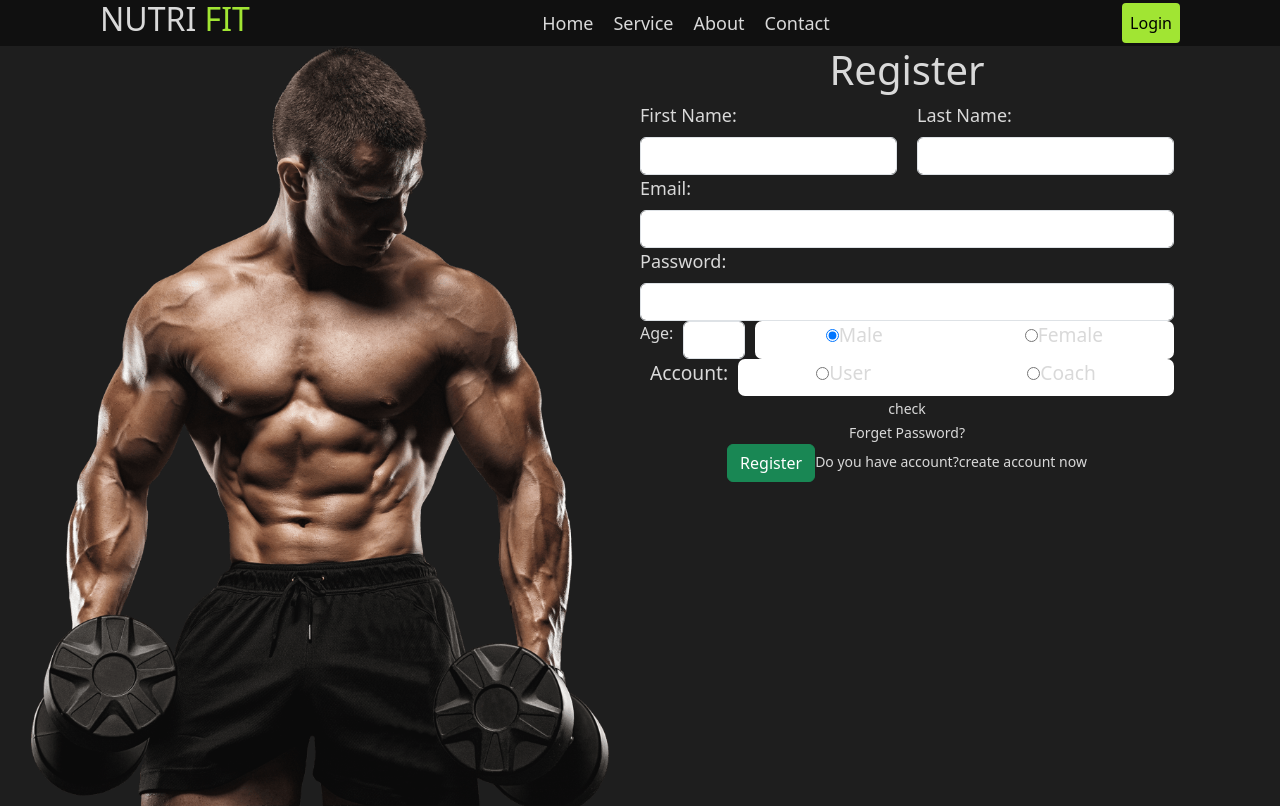
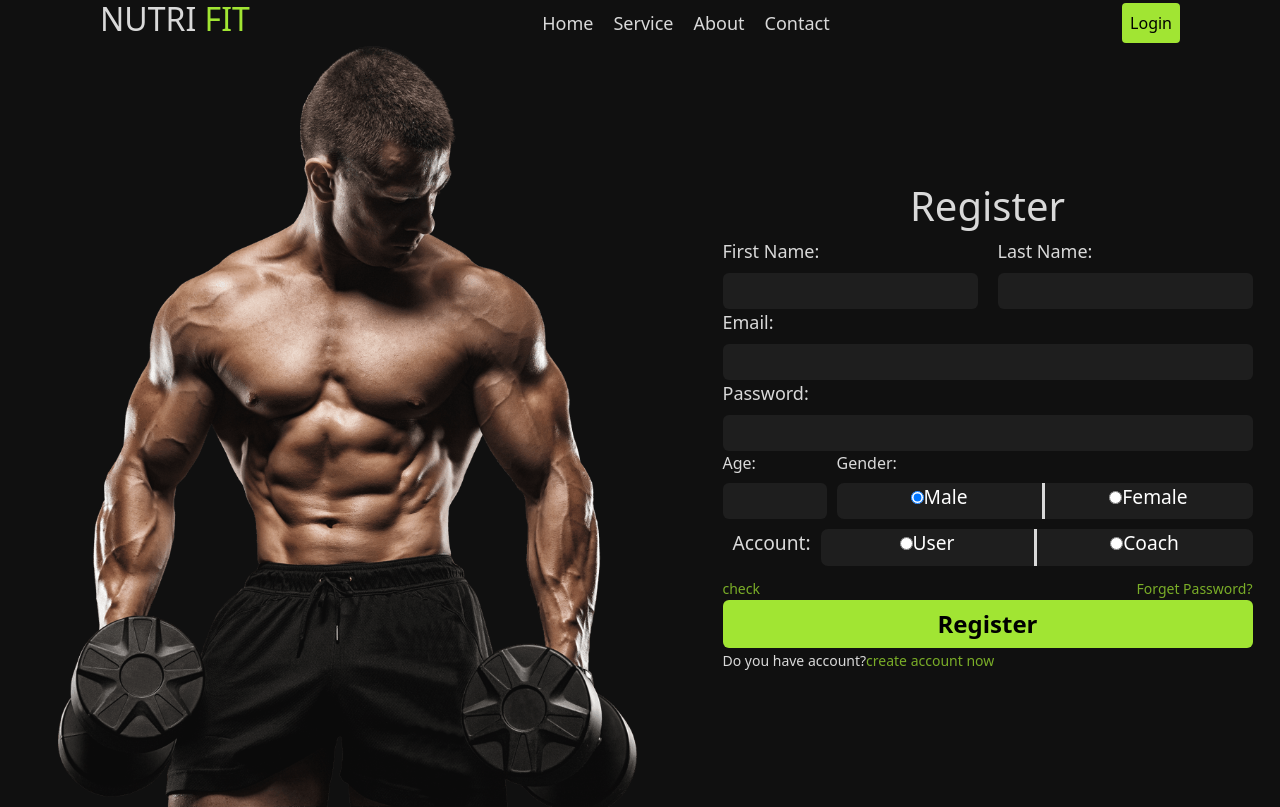
Before and after one commit to usfaql/MERAKI_Academy_Project_5_forked, a React (Create React App) app in the folder frontend/: page / in a window 1280 px wide. Built offline with nearby package versions, Linux system fonts and the light colour scheme.

Commit message:
Styling Register Page

```diff
--- a/frontend/src/components/RegisterPage/Register.css
+++ b/frontend/src/components/RegisterPage/Register.css
@@ -1,7 +1,9 @@
 .Register-Page {
-  height: 95vh;
+  height: 95.1vh;
   display: flex;
-  background-color: #1e1e1e;
+  background-color: #101010;
+  justify-content: space-around;
+
 }
 .Left-Image {
   width: 50%;
@@ -14,6 +16,14 @@
 }
 .image {
   height: 100%;
+}
+.Right-Inputs{
+  height: 100%;
+  padding: 0;
+  margin: 0;
+  display: flex;
+  flex-direction: column;
+  justify-content: center;
 }
 .FirstName-LastName {
   display: flex;
@@ -40,34 +50,45 @@
     gap: 10px;
 }
 .Age{
+    text-align: left;
     display: flex;
     width: 25%;
-    gap: 10px;
+    flex-direction: column;
 }
 .Gender{
     background-color: white;
     border-radius: 7px;
     display: flex;
-    justify-content: space-around;
     width: 100%;
     font-size: larger;
+    height:100%;
+    text-align: center;
+}
+.Gender-label{
+    text-align: left;
+    width: 100%;
+    display: flex;
+    flex-direction: column;
 }
 .Male{
+    text-align: center;
     width: 50%;
     border-right:solid #D9D9D9;
     color: #000000;
 
 }
 .Female{
+    text-align: center;
     width: 50%;
     color: #000000;
 }
 .Account{
+    margin-top: 10px;
+    margin-bottom: 10px;
     display: flex;
     gap: 10px;
     font-size: larger;
 }
-
 .User-Coach{
     background-color: white;
     border-radius: 7px;
@@ -75,3 +96,40 @@
     justify-content: space-around;
     width: 100%;
 }
+.User{
+    text-align: center;
+    width: 50%;
+    border-right:solid #D9D9D9;
+    color: #000000;
+
+}
+.Coach{
+    text-align: center;
+    width: 50%;
+    color: #000000;
+}
+.Check-Forget{
+display: flex;
+justify-content: space-between;
+
+}
+.Register-Btn Button{
+    width: 100%;
+    border: 0;
+    font-size: x-large;
+    background-color: #A1E533;
+    color : black;
+    font-weight: bold;
+}
+.doYou{
+    text-align: left;
+    cursor: pointer;
+}
+.Check , .Forget {
+    cursor: pointer;
+    color: #7aad28;
+}
+.Register-Btn Button:hover{
+    background-color: #7aad28;
+    color: #000000;
+}
--- a/frontend/src/components/RegisterPage/Register.js
+++ b/frontend/src/components/RegisterPage/Register.js
@@ -22,30 +22,67 @@ const Register = () => {
         <h1>Register</h1>
         <div className="FirstName-LastName">
           <div className="FirstName">
-            {" "}
             <Form.Label>First Name:</Form.Label>
-            <Form.Control type="text" />
+            <Form.Control
+              type="text"
+              style={{
+                backgroundColor: "#1e1e1e",
+                border: "0",
+                color: "white",
+              }}
+            />
           </div>
           <div className="LastName">
             <Form.Label>Last Name:</Form.Label>
-            <Form.Control type="text" />
+            <Form.Control
+              type="text"
+              style={{
+                backgroundColor: "#1e1e1e",
+                border: "0",
+                color: "white",
+              }}
+            />
           </div>
         </div>
         <div className="Email">
           <Form.Label>Email:</Form.Label>
-          <Form.Control type="email" />
+          <Form.Control
+            type="email"
+            style={{ backgroundColor: "#1e1e1e", border: "0", color: "white" }}
+          />
         </div>
         <div className="Password">
           <Form.Label>Password:</Form.Label>
-          <Form.Control type="password" />
+          <Form.Control
+            type="password"
+            style={{ backgroundColor: "#1e1e1e", border: "0", color: "white" }}
+          />
         </div>
         <div className="Age-Gender">
           <div className="Age">
             <Form.Label>Age:</Form.Label>
-            <Form.Control type="number" />
+            <Form.Control
+              type="number"
+              style={{
+                backgroundColor: "#1e1e1e",
+                border: "0",
+                color: "white",
+              }}
+            />
           </div>
-          <div className="Gender">
-            <label>
+
+          <div className="Gender-label">
+            <Form.Label>Gender:</Form.Label>
+            <div
+              className="Gender"
+              style={{
+                backgroundColor: "#1e1e1e",
+                border: "0",
+                color: "white",
+              }}
+            >
+              <div className="Male">
+                <label style={{ color: "white" }}>
                   <input
                     type="radio"
                     value="Male"
@@ -56,7 +93,9 @@ const Register = () => {
                   />
                   Male
                 </label>
-            <label>
+              </div>
+              <div className="Female">
+                <label style={{ color: "white" }}>
                   <input
                     type="radio"
                     value="Female"
@@ -69,11 +108,18 @@ const Register = () => {
                 </label>
               </div>
             </div>
+          </div>
+        </div>
         <div className="Account">
           <div className="Account-Label"></div>
           <Form.Label>Account:</Form.Label>
-          <div className="User-Coach">
-            <label>
+          <div
+            className="User-Coach"
+            style={{ backgroundColor: "#1e1e1e", border: "0", color: "white" }}
+          >
+            <div className="User">
+              {" "}
+              <label style={{ color: "white" }}>
                 <input
                   type="radio"
                   value="user"
@@ -84,7 +130,9 @@ const Register = () => {
                 />
                 User
               </label>
-            <label>
+            </div>
+            <div className="Coach">
+              <label style={{ color: "white" }}>
                 <input
                   type="radio"
                   value="coach"
@@ -97,6 +145,7 @@ const Register = () => {
               </label>
             </div>
           </div>
+        </div>
         <div className="Check-Forget">
           <div className="Check">
             <small>check</small>
@@ -105,10 +154,15 @@ const Register = () => {
             <small>Forget Password?</small>
           </div>
         </div>
+        <div className="Register-Btn">
           <Button variant="success">Register</Button>
+        </div>
+        <div className="doYou">
           <small>
-          Do you have account?<a>create account now</a>
+            Do you have account?
+            <a style={{ color: "#7aad28" }}>create account now</a>
           </small>
+        </div>
       </div>
     </div>
   );
```
Lines whose indentation alone changed are shown as unchanged.
